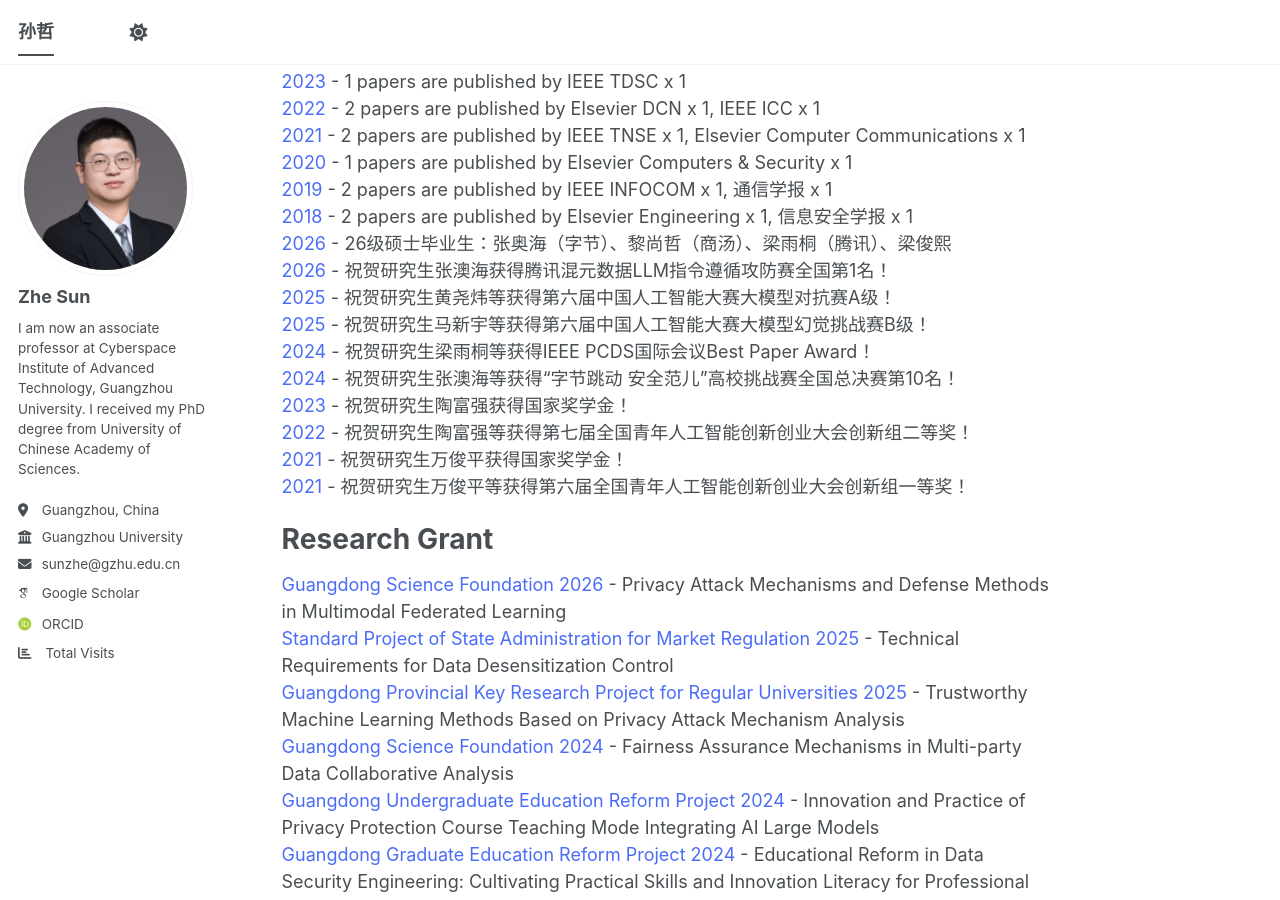
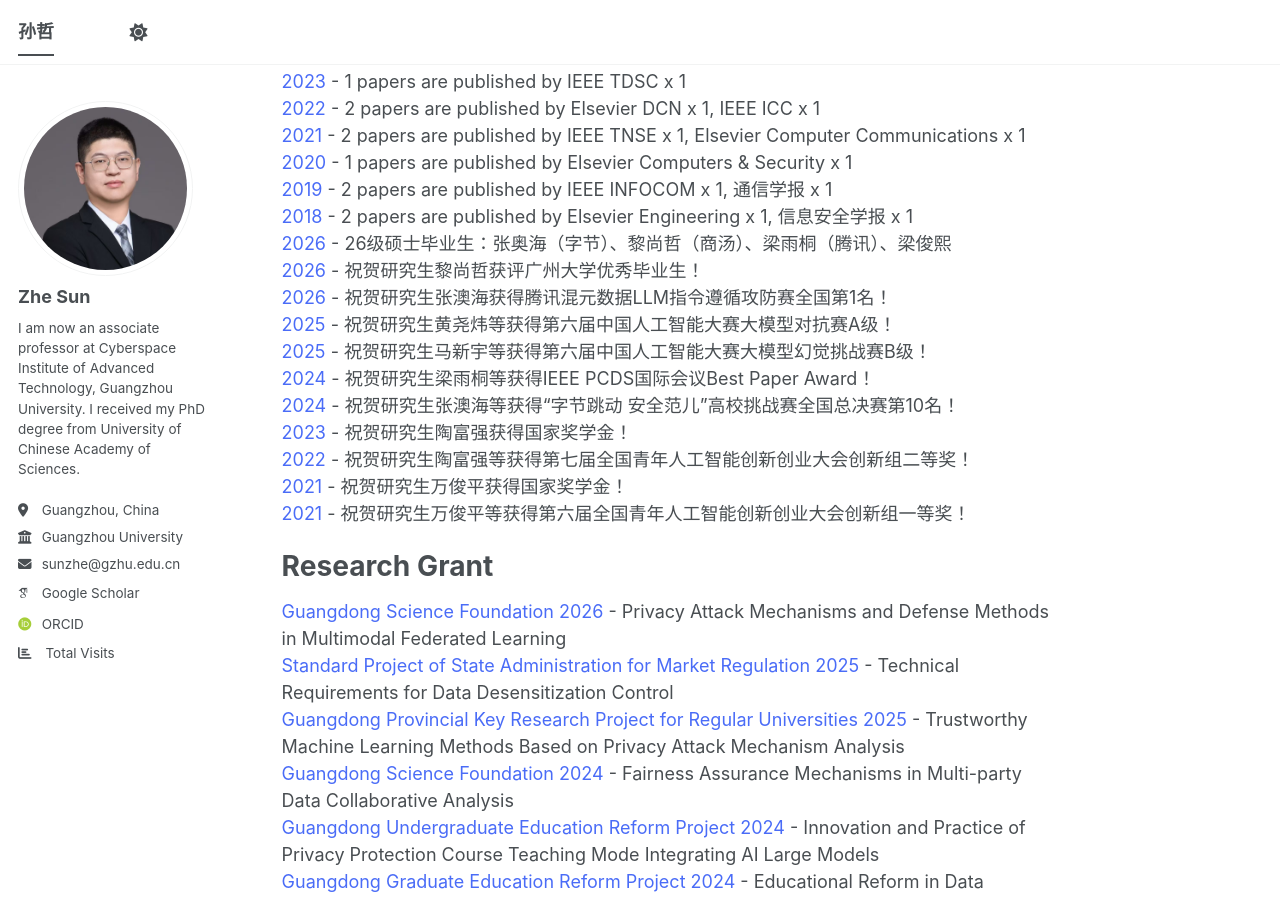
Before and after one commit to ZheSun208/ZheSun208.github.io, a Jekyll site: the page built from _pages/about.md, in a window 1280 px wide and 900 px high, scrolled down 970 px. Built offline with Jekyll 4.4.1, drawn with Linux system fonts in a browser that asks for light colours; some web fonts are replaced; a script bundle is joined from its source files by our own code; library files that are not in the unit come from our copies; comment, search, counter and statistics services are not loaded.

Commit message:
Update about.md

```diff
--- a/_pages/about.md
+++ b/_pages/about.md
@@ -38,6 +38,7 @@ Highlight
 <span style="color:#4a6cf7;">2019</span> - 2 papers are published by IEEE INFOCOM x 1, 通信学报 x 1
 <span style="color:#4a6cf7;">2018</span> - 2 papers are published by Elsevier Engineering x 1, 信息安全学报 x 1
 <span style="color:#4a6cf7;">2026</span> - 26级硕士毕业生：张奥海（字节）、黎尚哲（商汤）、梁雨桐（腾讯）、梁俊熙
+<span style="color:#4a6cf7;">2026</span> - 祝贺研究生黎尚哲获评广州大学优秀毕业生！
 <span style="color:#4a6cf7;">2026</span> - 祝贺研究生张澳海获得腾讯混元数据LLM指令遵循攻防赛全国第1名！
 <span style="color:#4a6cf7;">2025</span> - 祝贺研究生黄尧炜等获得第六届中国人工智能大赛大模型对抗赛A级！
 <span style="color:#4a6cf7;">2025</span> - 祝贺研究生马新宇等获得第六届中国人工智能大赛大模型幻觉挑战赛B级！
```
